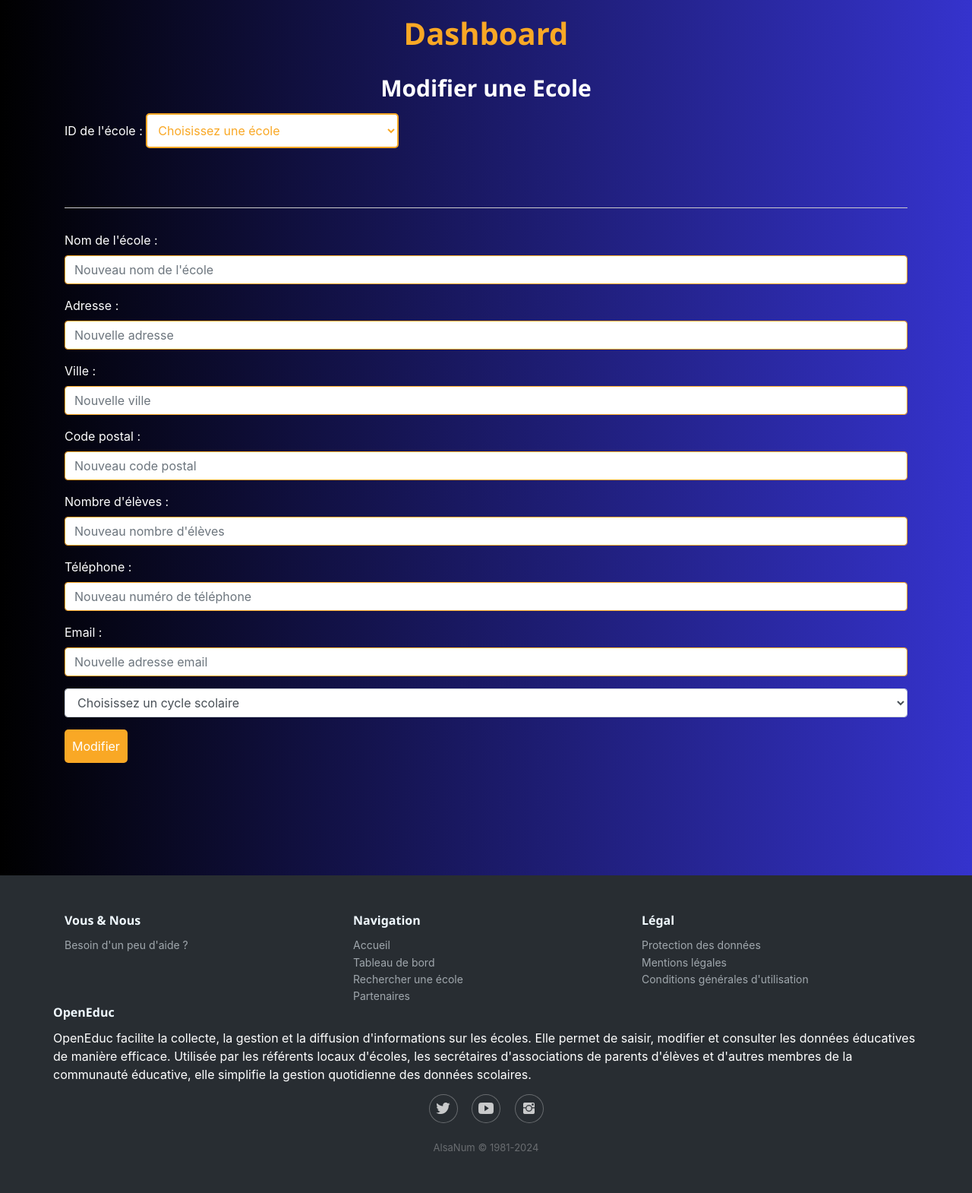
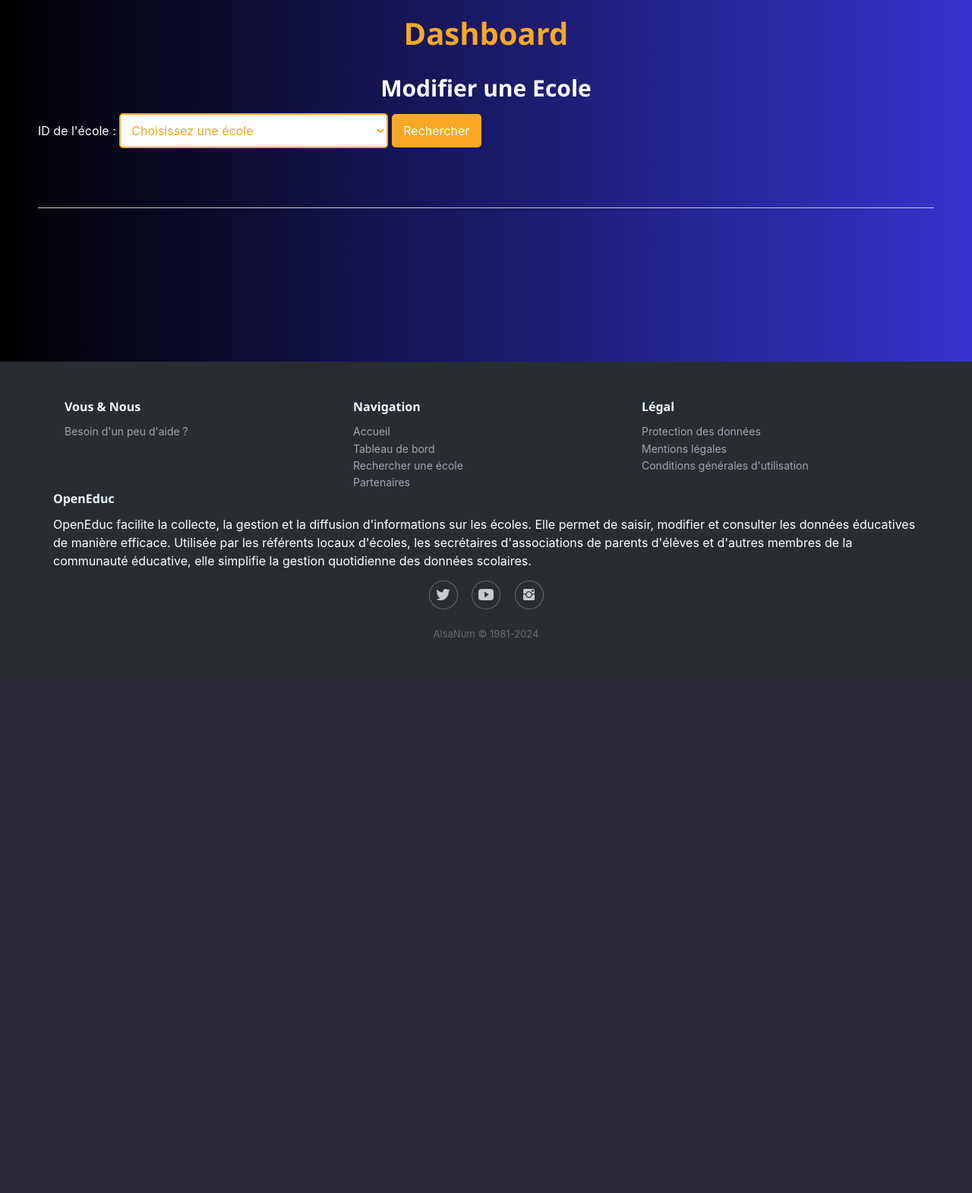
Before and after one commit to K-aka-Shi/OpenEduc, a Flask app: page /dashboard/modifier-ecole in a window 1280 px wide. Shown: the part 90-1660 px from the top of the page at 76% size. After the commit the page ends 929 px from the top, so only its background shows below. Run offline with Flask 3, Linux system fonts and the light colour scheme; a user stored in the database is signed in; data comes from the database, SQL or seed files in the repository; both versions use the stored data as it was after the commit; some libraries are stand-ins or nearby versions.

Commit message:
fix : edit Ecole vu admin

```diff
--- a/main.py
+++ b/main.py
@@ -169,6 +169,7 @@ def dashboardAdminEditRef() :
         submit_type = request.form.get('submit-type')
         print("submit",submit_type)
         data = request.form
+
         if submit_type == "Rechercher" :
             id_utilisateur = data.get('id_utilisateur')
             conn = sqlite3.connect(bdd_name).cursor().execute("""
@@ -278,6 +279,72 @@ def dashboardAdminSearchEcole() :
 #    DASHBOARD : Modifier Ecole    #
 @app.route("/dashboard/modifier-ecole")
 def dashboardAdminEditEcole() :
+    username = session.get("username")
+    statut = session.get("statut")
+    id = session.get('id')
+    ecoles = sorted(chercher_ecoleAll(), key=lambda x: x[3]) # Toutes les écoles par ville triées par ordre alph.
+    users = chercher_utilisateurAll()[1:]
+
+    if request.method == "POST":
+
+        submit_type = request.form.get('submit-type')
+        print("submit",submit_type)
+        data = request.form
+
+        if submit_type == "Rechercher" :
+            id_ecole = data.get('id_ecole')
+            conn = sqlite3.connect(bdd_name).cursor().execute("""
+                                                        SELECT *
+                                                        FROM Utilisateur
+                                                        WHERE idUtilisateur = ?
+                                                            """, (id_ecole,) )
+            Ecole = conn.fetchall()[0]
+            # pour le selecteur des utilisateur
+            id_ecole = Ecole[0]
+            nomEcole = Ecole[1]
+            adresse = Ecole[2]
+            ville = Ecole[3]
+            codePostal = Ecole[4]
+            nbEleves = Ecole[5]
+            telephone = Ecole[6]
+            email = Ecole[7]
+            cycleScolaire = Ecole[8]
+            print(ecoles)
+            return render_template("views/dashboard/adminEditRef.html",
+                                   utilisateurs=users, ecoles=ecoles, affichage=True,
+                                   id_ecole=id_ecole, nomEcole=nomEcole, adresse=adresse,
+                                   ville=ville, codePostal=codePostal, nbEleves=nbEleves, telephone=telephone, email=email, cycleScolaire=cycleScolaire
+                                   )
+
+        if submit_type == "Modifier" :
+
+            id_ecole = data.get('id_ecole')
+            print(id_ecole)
+            nomEcole = data.get('nomEcole')
+            adresse = data.get('adresse')
+            ville = data.get('ville')
+            codePostal = data.get('codePostal')
+            nbEleves = data.get('nbEleves')
+            telephone = data.get('telephone')
+            email = data.get('email')
+            cycleScolaire = data.get('cycleScolaire')
+            update_ecole(id_ecole, nomEcole, adresse, ville, codePostal, nbEleves, telephone, email, cycleScolaire)
+            print("chercher",chercher_ecole_testVerifAdd(nomEcole, adresse, ville, codePostal))
+            return render_template("views/dashboard/adminEditEcole.html",
+                                   utilisateurs=users,
+                                   ville=ville, codePostal=codePostal, nbEleves=nbEleves, telephone=telephone, email=email, cycleScolaire=cycleScolaire
+                                    )
+
+    else :
+        # GET
+        if username is not None and statut == 1 :
+            ecoles = chercher_ecoleAll()
+            return render_template("views/dashboard/adminEditEcole.html",
+                                ecoles = ecoles, utilisateurs=users)
+        return redirect(url_for('dashboard'))
+
+
+
     ecoles = chercher_ecoleAll()
     ecoles = sorted(ecoles, key=lambda x: x[2])
     return render_template("views/dashboard/adminEditEcole.html", ecoles=ecoles)
--- a/templates/views/dashboard/adminEditEcole.html
+++ b/templates/views/dashboard/adminEditEcole.html
@@ -11,42 +11,48 @@
 
 <h2>Modifier une Ecole</h2>
 
+
+<form action="{{ url_for('dashboardAdminEditEcole') }}" method="POST">
+    <label for="id_ecole">ID de l'école :</label>
+    <select name="id_ecole" id="id_ecole" required>
+        <option value="" disabled selected aria-required="true">Choisissez une école</option>
+        {% for ecole in ecoles %}
+            {% if ecole[0] == id_ecole %}
+            <option selected value="{{ecole[0]}}"> {{ ecole[3].upper() }} - {{ ecole[1] }} </option>
+            {% else %}
+            <option value="{{ecole[0]}}"> {{ ecole[3].upper() }} - {{ ecole[1] }} </option>
+            {% endif %}
+        {% endfor %}
+    </select>
+    <input type="submit" name="submit-type" value="Rechercher">
+</form>
+
+<br><br>
+<hr>
+<br>
+
+{% if affichage %}
 <div class="container">
     <div class="row">
 
         <div class="col">
-            <form action="{{ url_for('modifier_ecole') }}" method="POST">
-                <label for="id_ecole">ID de l'école :</label>
-                <select name="id_ecole" id="id_ecole" required>
-                    <option value="" disabled selected aria-required="true">Choisissez une école</option>
-                    {% for ecole in ecoles %}
-                    <option value="{{ecole[0]}}"> {{ ecole[3].upper() }} - {{ ecole[1] }} </option>
-                    {% endfor %}
-                </select>
-            </form>
-        </div>
-    </div>
-
-    <br><br>
-    <hr>
-
-    <div class="row">
-        <div class="col">
+            <form action="{{ url_for('dashboardAdminEditEcole') }}" method="POST">
+                <input type="hidden" name="id_ecole" value="{{ id_ecole }}">
                 <div class="form-group">
                     <label for="nomEcole">Nom de l'école :</label>
-                <input class="form-control" type="text" id="nomEcole" name="nomEcole" placeholder="Nouveau nom de l'école">
+                    <input value="nomEcole" class="form-control" type="text" id="nomEcole" name="nomEcole" placeholder="Nouveau nom de l'école">
                 </div>
                 <div class="form-group">
                     <label for="adresse">Adresse :</label>
-                <input class="form-control" type="text" id="adresse" name="adresse" placeholder="Nouvelle adresse">
+                    <input value="adresse" class="form-control" type="text" id="adresse" name="adresse" placeholder="Nouvelle adresse">
                 </div>
                 <div class="form-group">
                     <label for="ville">Ville :</label>
-                <input class="form-control" type="text" id="ville" name="ville" placeholder="Nouvelle ville">
+                    <input value="ville" class="form-control" type="text" id="ville" name="ville" placeholder="Nouvelle ville">
                 </div>
                 <div class="form-group">
                     <label for="codePostal">Code postal :</label>
-                <input class="form-control" type="text" id="codePostal" name="codePostal" placeholder="Nouveau code postal">
+                    <input value="codePostal" class="form-control" type="text" id="codePostal" name="codePostal" placeholder="Nouveau code postal">
                 </div>
                 <div class="form-group">
                     <label for="nbEleves">Nombre d'élèves :</label>
@@ -76,6 +82,5 @@
         </div>
     </div>
 </div>
-
+{% endif %}
 {% endblock %}
- class="form-control"
--- a/templates/views/dashboard/adminEditRef.html
+++ b/templates/views/dashboard/adminEditRef.html
@@ -86,7 +86,6 @@
         </table>
     </div>
 </div>
-</div>
 {% endif %}
 
 {% endblock %}
```
Also changed, not shown: openeduc.db. Lines whose indentation alone changed are shown as unchanged.
